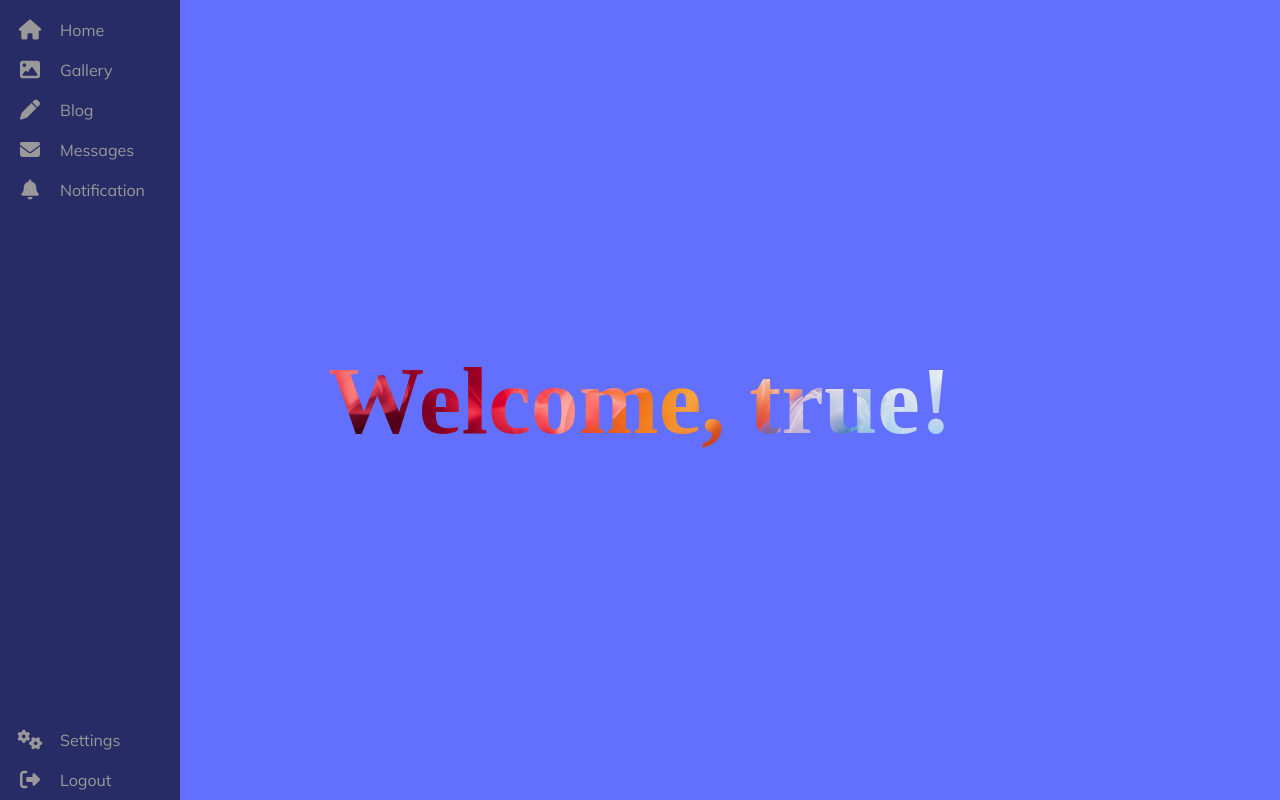
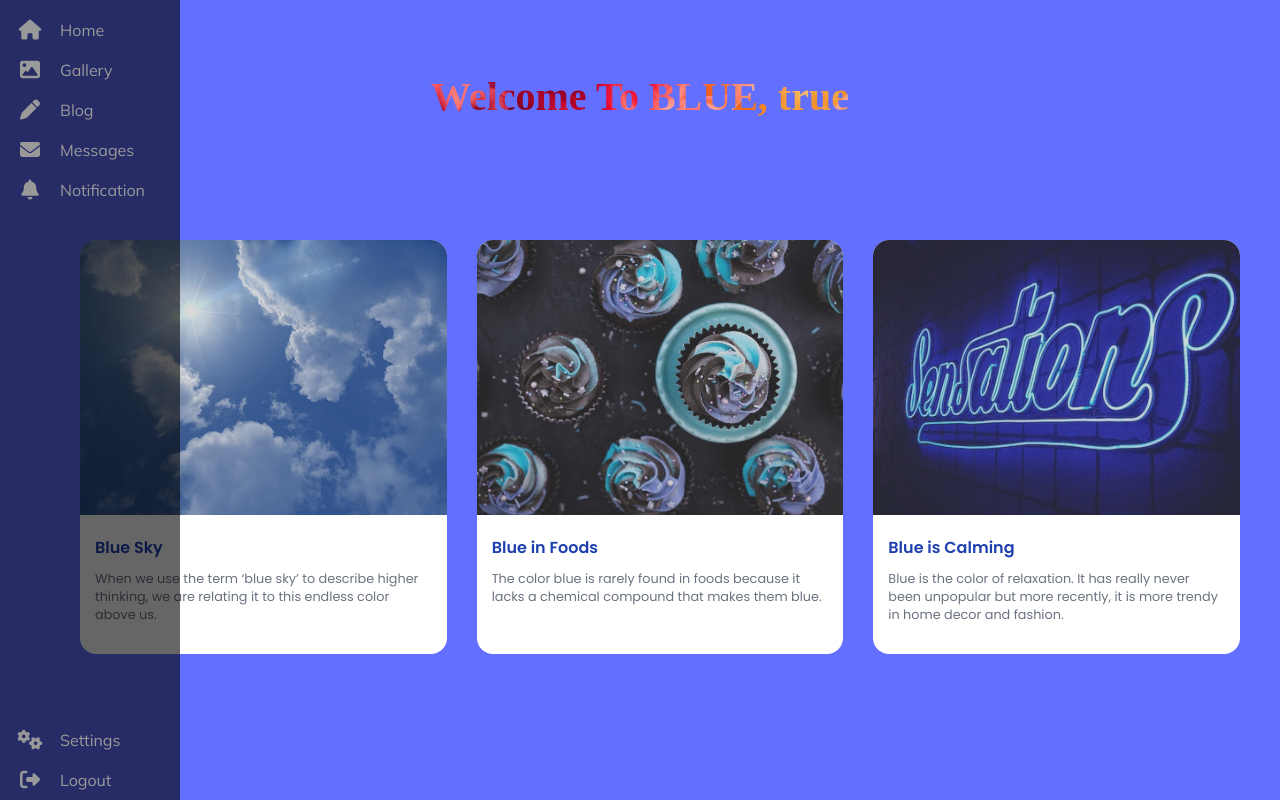
Before and after one commit to Fash-Mayor/GDG-Competition, a plain HTML site: page dashboard/dashboard.html in a window 1280 px wide. Drawn offline with Linux system fonts and the light colour scheme; sample sign-in values are in the browser's storage; a web font is replaced by a local one.

Commit message:
Major Changes
Changes:
login.html renamed to dashboard.html
Added card images 1 to 3
Changed the styling of "welcome message"

```diff
--- a/dashboard/login.html
+++ b/dashboard/dashboard.html
@@ -3,7 +3,7 @@
 
 <head>
   <meta charset="UTF-8">
-  <title> Transparent Sidebar</title>
+  <title>Welcome To BLUE</title>
   <link rel="stylesheet" href="https://cdnjs.cloudflare.com/ajax/libs/font-awesome/6.4.2/css/all.min.css" />
   <link rel="stylesheet" href="./style.css">
 
@@ -71,7 +71,35 @@
   <section>
     <p id="welcomeMessage" class="welcome-text welcome-text__animation"></p>
   </section>
-  </div>
+
+  <main class="container">
+    <div class="card">
+      <img src="./card-img-1.jpg" alt="image" />
+
+      <div class="card-content">
+        <p>Blue Sky</p>
+        <p>When we use the term ‘blue sky’ to describe higher thinking, we are relating it to this endless color above us.</p>
+      </div>
+    </div>
+
+    <div class="card">
+      <img src="./card-img-2.jpg" alt="image" />
+
+      <div class="card-content">
+        <p>Blue in Foods</p>
+        <p>The color blue is rarely found in foods because it lacks a chemical compound that makes them blue.</p>
+      </div>
+    </div>
+
+    <div class="card">
+      <img src="./card-img-3.jpg" alt="image" />
+
+      <div class="card-content">
+        <p>Blue is Calming</p>
+        <p>Blue is the color of relaxation. It has really never been unpopular but more recently, it is more trendy in home decor and fashion.</p>
+      </div>
+    </div>
+  </main>
 
   <script src="./script.js"></script>
 </body>
--- a/dashboard/script.js
+++ b/dashboard/script.js
@@ -1,7 +1,7 @@
 const username = localStorage.getItem('loggedInUser');
 
 if (username) {
-    document.getElementById('welcomeMessage').innerText = `Welcome, ${username}!`;
+    document.getElementById('welcomeMessage').innerText = `Welcome To BLUE, ${username}`;
 } else {
     window.location.href = '../signinsignup/index.html';
 }
--- a/dashboard/style.css
+++ b/dashboard/style.css
@@ -89,16 +89,17 @@ body {
 
 section {
   display: flex;
-  height: 100vh;
+  height: 20vh;
   flex-direction: column;
   align-items: center;
   justify-content: center;
   text-align: center;
+  padding-top: 2rem;
 }
 
 .welcome-text{
   font-family: "Playwrite IN", serif;
-  font-size: 6rem;
+  font-size: 1rem;
   font-weight: bold;
   color: #fff;
 }
@@ -123,22 +124,88 @@ section {
   }
 }
 
+.container {
+  display: grid;
+  grid-template-columns: repeat(3, 1fr);
+  gap: 30px;
+  padding: 80px 40px 40px 80px;
+}
+
+.card {
+  width: min(100%, 500px);
+  background: rgba(255, 255, 255);
+  border-radius: 16px;
+  font-family: "Poppins", sans-serif;
+  z-index: 5;
+}
+
+.card > img {
+  display: block;
+  width: 100%;
+  max-width: 500px;
+  aspect-ratio: 4/3;
+  object-fit: cover;
+  object-position: 50% 50%;
+  border-radius: 16px 16px 0 0;
+  filter: contrast(70%);
+  transition: all 0.6s cubic-bezier(0.43, 0.41, 0.22, 0.91);
+}
+
+.card > img:hover {
+  filter: contrast(100%);
+}
+
+.card-content {
+  display: flex;
+  flex-direction: column;
+  padding: 20px 15px 20px;
+}
+
+.card-content > p {
+  margin-bottom: 10px;
+}
+
+.card-content > p:nth-child(1) {
+  font-size: 1rem;
+  font-weight: 600;
+  margin-bottom: 10px;
+  color: #1e40af;
+}
+
+.card-content > p:nth-child(2) {
+  font-size: 0.8rem;
+  font-weight: 400;
+  color: #6b7280;
+}
+
 /*Media Queries*/
+
+@media (max-width: 900px) {
+  .container {
+     grid-template-columns: repeat(2, 1fr);
+  }
+}
+
+@media (max-width: 500px) {
+  .container {
+     grid-template-columns: repeat(1, 1fr);
+  }
+}
 
 @media only screen and (max-width: 767px) {
   .welcome-text {
-    font-size: 4rem;
+    font-size: 1rem;
   }
 }
 
 @media only screen and (min-width: 768px) and (max-width: 1023px) {
   .welcome-text {
-    font-size: 5rem;
+    font-size: 2rem;
   }
 }
 
 @media only screen and (min-width: 1024px) {
   .welcome-text {
-    font-size: 6rem;
+    font-size: 2.5rem;
   }
 }
--- a/script.js
+++ b/script.js
@@ -24,5 +24,5 @@ document.querySelector("#form-login").addEventListener('submit', function(event)
 
     localStorage.setItem('loggedInUser', username);
 
-    window.location.href = '../dashboard/login.html';
+    window.location.href = 'dashboard/login.html';
 });
--- a/style.css
+++ b/style.css
@@ -20,7 +20,7 @@ body {
   width: 100%;
   max-width: 525px;
   min-height: 680px;
-  background-image: url(../login-background.jpg);
+  background-image: url(./login-background.jpg);
   box-shadow: 0 50px 70px -20px rgba(0, 0, 0, 0.85);
 }
 
```
Also changed, not shown: dashboard/card-img-1.jpg (added), dashboard/card-img-2.jpg (added), dashboard/card-img-3.jpg (added).
